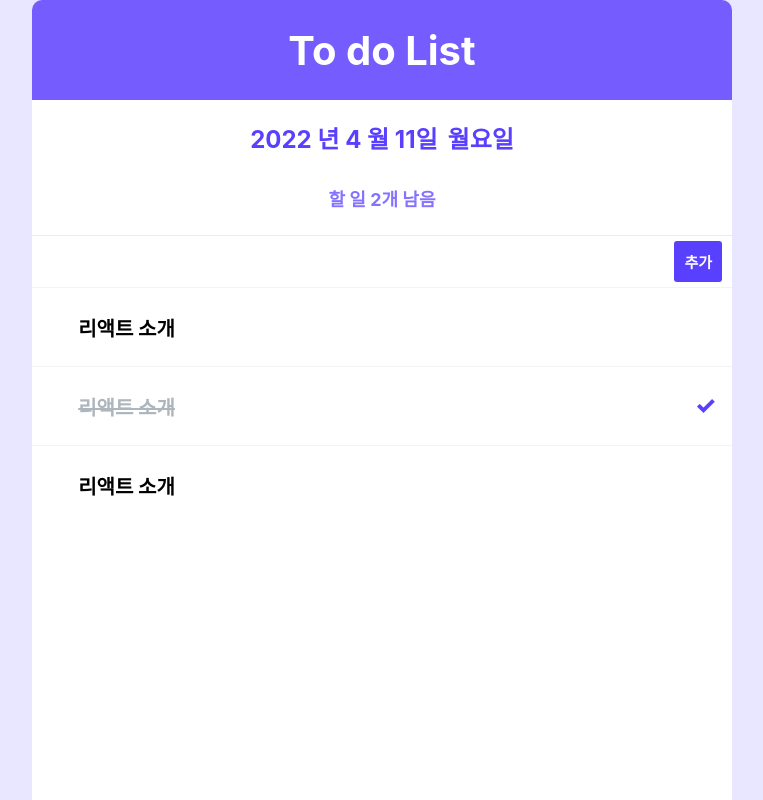
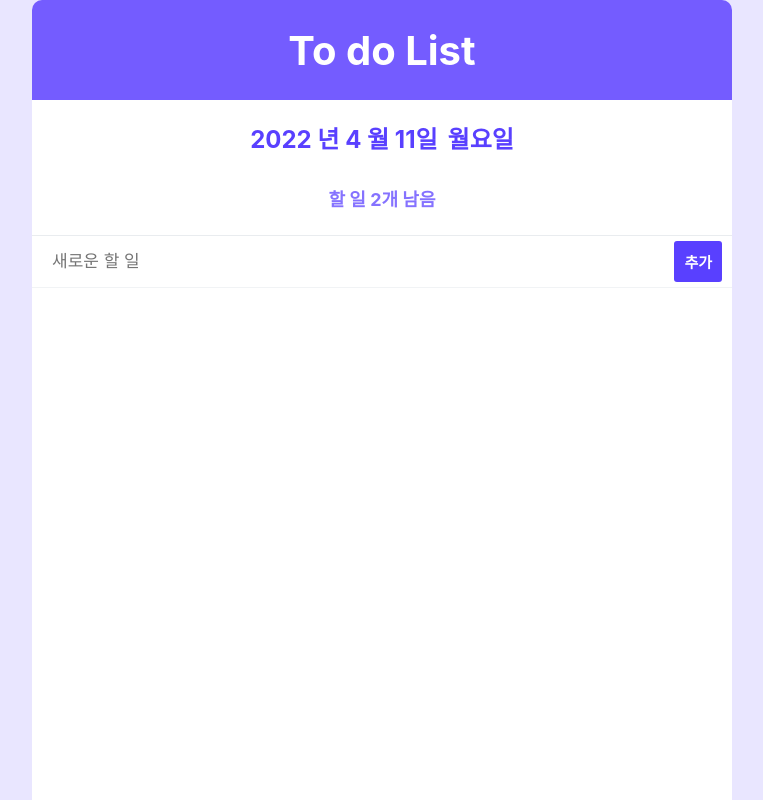
Before and after one commit to Seulgi98/react-todolist, a React (Create React App) app: page / in a window 1280 px wide. Shown: the top 800 px of the page, without its empty margins (258-1021 px from the left). Built offline with nearby package versions, Linux system fonts and the light colour scheme.

Commit message:
Complete to do list

```diff
--- a/src/App.js
+++ b/src/App.js
@@ -8,14 +8,14 @@ import InputForm from "./components/InputForm";
 
 class App extends Component {
 
-  id = 3 // 이미 0,1,2 가 존재하므로 3으로 설정
+  id = 0
 
   state = {
     input: '',
     todos: [
-      {id: 0, text: ' 리액트 소개', checked: false},
-      {id: 1, text: ' 리액트 소개', checked: true},
-      {id: 2, text: ' 리액트 소개', checked: false}
+      // {id: 0, text: 'Todo list test', checked: false},
+      // {id: 1, text: 'Todo list test2', checked: true},
+      // {id: 2, text: 'Todo list test3', checked: false}
     ]
   }
 
@@ -65,13 +65,22 @@ class App extends Component {
     });
   }
 
+  handleInputRemove = (id) => {
+    //파라미터로 받아온 id 를 갖고있지 않는 배열 새로 생성
+    const { todos } = this.state;
+    this.setState({
+      todos: todos.filter(todo => todo.id !== id)
+    });
+  }
+
   render() {
     const { input, todos } = this.state;
     const { //비구조화 할당(this를 붙여주는 작업 생략)
       handleInputChange,
       handleInputCreate,
       handleKeyPress,
-      handleToggle
+      handleToggle,
+      handleInputRemove
     } = this;
 
     return (
@@ -90,7 +99,7 @@ class App extends Component {
                        onKeyPress={handleKeyPress}
                        onChange={handleInputChange}
                        onCreate={handleInputCreate}/>
-            <TodoList todos={todos} onToggle={handleToggle}/> {/*todos안에 객체를 컴포넌트 배열로 변환*/}
+            <TodoList todos={todos} onToggle={handleToggle} onRemove={handleInputRemove}/> {/*todos안에 객체를 컴포넌트 배열로 변환*/}
           </div>
         </div>
       </div>
--- a/src/components/InputForm.js
+++ b/src/components/InputForm.js
@@ -8,7 +8,7 @@ import '../styles/InputForm.css';
 const InputForm = ({value, onChange, onCreate, onKeyPress}) => {
   return (
     <div className="inputForm">
-      <input value={value} onChange={onChange} onKeyPress={onKeyPress}/>
+      <input value={value} onChange={onChange} onKeyPress={onKeyPress} placeholder={"새로운 할 일"}/>
       <div className="addButton" onClick={onCreate}>
         추가
       </div>
```
